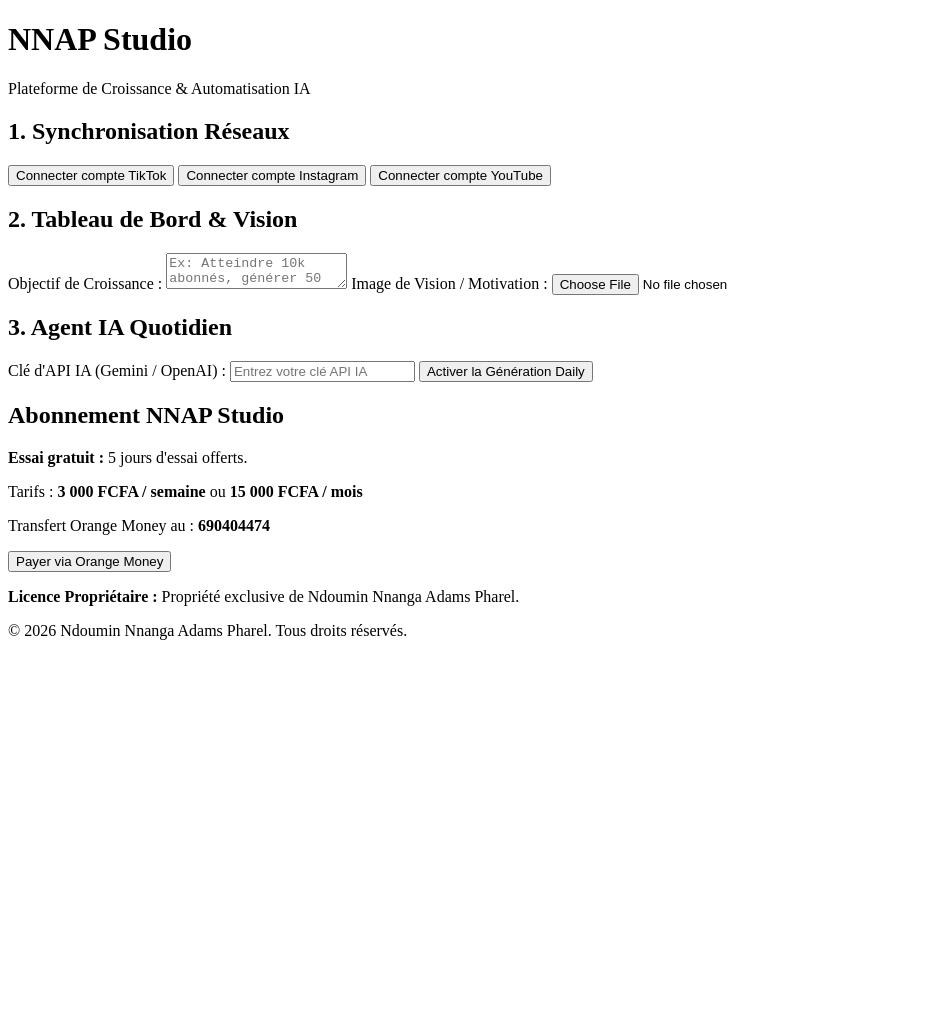
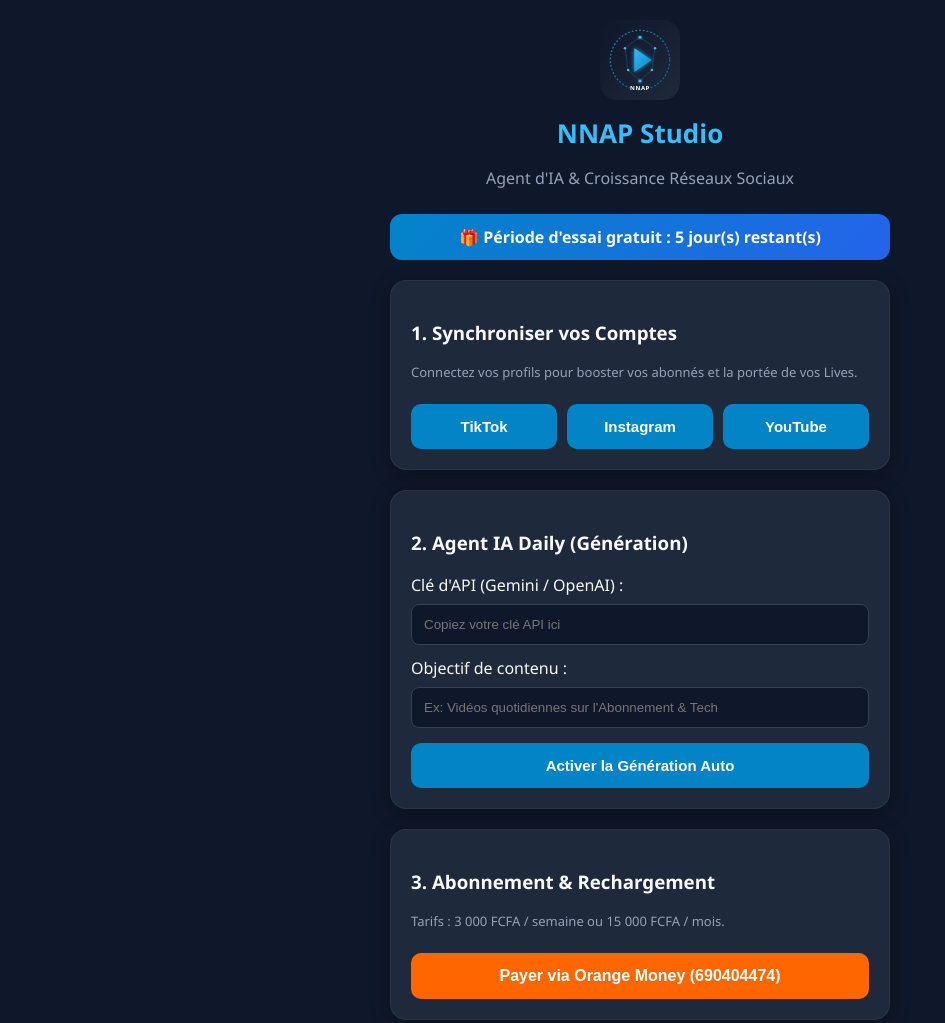
Before and after one commit to nnangapharel-byte/NNAP, a plain HTML site: page index.html in a window 1280 px wide. Shown: the whole page, without its empty margins (0-945 px from the left). Before the commit the page ends 800 px from the top, so only its background shows below. Drawn offline with Linux system fonts and the light colour scheme.

Commit message:
Update index.html

```diff
--- a/index.html
+++ b/index.html
@@ -3,62 +3,154 @@
 <head>
     <meta charset="UTF-8">
     <meta name="viewport" content="width=device-width, initial-scale=1.0">
-    <title>NNAP Studio - Plateforme de Croissance & Automatisation IA</title>
-    <!-- Icône de l'application -->
+    <title>NNAP Studio - Automatisation & Croissance TikTok/YouTube</title>
     <link rel="icon" type="image/svg+xml" href="icon.svg">
-    <link rel="stylesheet" href="style.css">
+    <style>
+        :root {
+            --bg-color: #0f172a;
+            --card-bg: #1e293b;
+            --accent-blue: #0284c7;
+            --accent-neon: #38bdf8;
+            --text-color: #f8fafc;
+            --text-muted: #94a3b8;
+        }
+
+        body {
+            font-family: 'Segoe UI', Tahoma, Geneva, Verdana, sans-serif;
+            background-color: var(--bg-color);
+            color: var(--text-color);
+            margin: 0;
+            padding: 20px;
+            display: flex;
+            justify-content: center;
+        }
+
+        .container {
+            max-width: 500px;
+            width: 100%;
+        }
+
+        .header {
+            text-align: center;
+            margin-bottom: 25px;
+        }
+
+        .header img {
+            width: 80px;
+            height: 80px;
+        }
+
+        .header h1 {
+            margin: 10px 0 5px 0;
+            font-size: 26px;
+            color: var(--accent-neon);
+        }
+
+        .card {
+            background-color: var(--card-bg);
+            border-radius: 16px;
+            padding: 20px;
+            margin-bottom: 20px;
+            box-shadow: 0 4px 20px rgba(0,0,0,0.3);
+            border: 1px solid rgba(255,255,255,0.05);
+        }
+
+        .trial-banner {
+            background: linear-gradient(135deg, #0284c7, #2563eb);
+            padding: 12px;
+            border-radius: 12px;
+            text-align: center;
+            font-weight: bold;
+            margin-bottom: 20px;
+        }
+
+        .btn {
+            width: 100%;
+            padding: 14px;
+            border: none;
+            border-radius: 10px;
+            font-weight: bold;
+            font-size: 15px;
+            cursor: pointer;
+            margin-top: 10px;
+            transition: all 0.2s ease;
+        }
+
+        .btn-blue {
+            background-color: var(--accent-blue);
+            color: white;
+        }
+
+        .btn-blue:hover {
+            background-color: var(--accent-neon);
+            color: #000;
+        }
+
+        .btn-om {
+            background-color: #ff6600;
+            color: white;
+            font-size: 16px;
+        }
+
+        input, select {
+            width: 100%;
+            padding: 12px;
+            margin-top: 8px;
+            border-radius: 8px;
+            border: 1px solid #334155;
+            background-color: #0f172a;
+            color: white;
+            box-sizing: border-box;
+        }
+
+        .social-grid {
+            display: grid;
+            grid-template-columns: 1fr 1fr 1fr;
+            gap: 10px;
+        }
+    </style>
 </head>
 <body>
     <div class="container">
-        <header>
+        <div class="header">
+            <img src="icon.svg" alt="NNAP Studio Logo">
             <h1>NNAP Studio</h1>
-            <p class="subtitle">Plateforme de Croissance & Automatisation IA</p>
-        </header>
+            <p style="color: var(--text-muted);">Agent d'IA & Croissance Réseaux Sociaux</p>
+        </div>
 
-        <!-- 1. Synchronisation Réseaux -->
-        <section class="card">
-            <h2>1. Synchronisation Réseaux</h2>
-            <button id="btn-tiktok" class="btn-blue">Connecter compte TikTok</button>
-            <button id="btn-instagram" class="btn-blue">Connecter compte Instagram</button>
-            <button id="btn-youtube" class="btn-blue">Connecter compte YouTube</button>
-        </section>
+        <div id="trial-banner" class="trial-banner">
+            🎁 Période d'essai gratuit : <span id="trial-days">5</span> jour(s) restant(s)
+        </div>
 
-        <!-- 2. Tableau de Bord & Vision -->
-        <section class="card">
-            <h2>2. Tableau de Bord & Vision</h2>
-            <label for="growth-goal">Objectif de Croissance :</label>
-            <textarea id="growth-goal" placeholder="Ex: Atteindre 10k abonnés, générer 50 ventes..."></textarea>
+        <!-- Section Réseaux Sociaux -->
+        <div class="card">
+            <h3>1. Synchroniser vos Comptes</h3>
+            <p style="font-size: 13px; color: var(--text-muted);">Connectez vos profils pour booster vos abonnés et la portée de vos Lives.</p>
+            <div class="social-grid">
+                <button id="btn-tiktok" class="btn btn-blue">TikTok</button>
+                <button id="btn-instagram" class="btn btn-blue">Instagram</button>
+                <button id="btn-youtube" class="btn btn-blue">YouTube</button>
+            </div>
+        </div>
 
-            <label>Image de Vision / Motivation :</label>
-            <input type="file" id="vision-file" accept="image/*">
-        </section>
+        <!-- Section Automations IA -->
+        <div class="card">
+            <h3>2. Agent IA Daily (Génération)</h3>
+            <label>Clé d'API (Gemini / OpenAI) :</label>
+            <input type="password" id="api-key" placeholder="Copiez votre clé API ici">
 
-        <!-- 3. Agent IA Quotidien -->
-        <section class="card">
-            <h2>3. Agent IA Quotidien</h2>
-            <label for="api-key">Clé d'API IA (Gemini / OpenAI) :</label>
-            <input type="password" id="api-key" placeholder="Entrez votre clé API IA">
-            <button id="btn-activate-daily" class="btn-blue">Activer la Génération Daily</button>
-        </section>
+            <label style="margin-top: 12px; display:block;">Objectif de contenu :</label>
+            <input type="text" id="growth-goal" placeholder="Ex: Vidéos quotidiennes sur l'Abonnement & Tech">
 
-        <!-- Tarification & Paiement Orange Money -->
-        <section class="card pricing-card">
-            <h2>Abonnement NNAP Studio</h2>
-            <p><strong>Essai gratuit :</strong> 5 jours d'essai offerts.</p>
-            <div class="pricing-options">
-                <p>Tarifs : <strong>3 000 FCFA / semaine</strong> ou <strong>15 000 FCFA / mois</strong></p>
-                <p>Transfert Orange Money au : <strong>690404474</strong></p>
-            </div>
-            <button id="btn-pay-om" class="btn-orange">Payer via Orange Money</button>
-        </section>
+            <button id="btn-activate-daily" class="btn btn-blue" style="margin-top:15px;">Activer la Génération Auto</button>
+        </div>
 
-        <!-- Licence Propriétaire -->
-        <footer>
-            <div class="license-box">
-                <p><strong>Licence Propriétaire :</strong> Propriété exclusive de Ndoumin Nnanga Adams Pharel.</p>
-            </div>
-            <p class="copyright">&copy; 2026 Ndoumin Nnanga Adams Pharel. Tous droits réservés.</p>
-        </footer>
+        <!-- Section Abonnement Orange Money -->
+        <div class="card">
+            <h3>3. Abonnement & Rechargement</h3>
+            <p style="font-size: 13px; color: var(--text-muted);">Tarifs : 3 000 FCFA / semaine ou 15 000 FCFA / mois.</p>
+            <button id="btn-pay-om" class="btn btn-om">Payer via Orange Money (690404474)</button>
+        </div>
     </div>
 
     <script src="app.js"></script>
```
